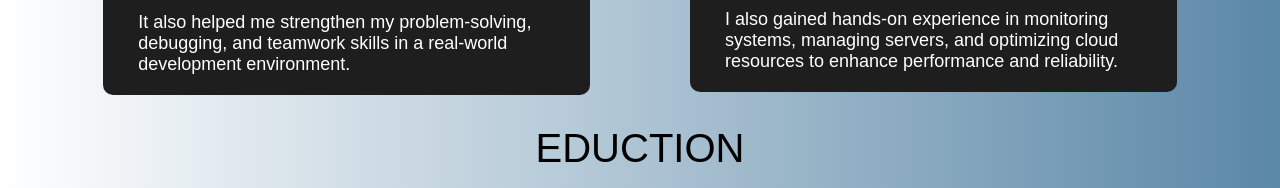
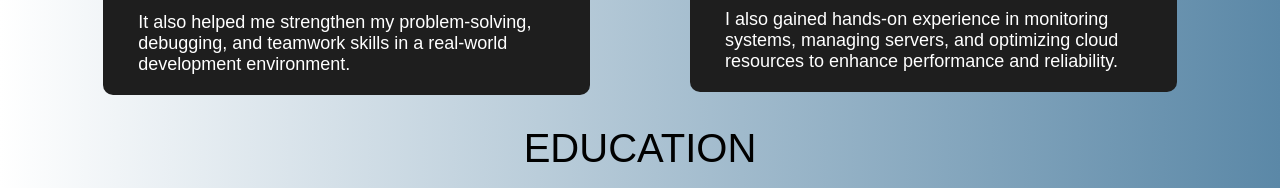
Before and after one commit to aman13122001/Front-End, a plain HTML site: page Front End/portfoilo/index.html in a window 1280 px wide. Shown: the part 3060-3248 px from the top of the page. Drawn offline with nearby package versions, Linux system fonts and the light colour scheme; files whose address does not match are found by name.

Commit message:
fix error

```diff
--- a/Front End/portfoilo/index.html
+++ b/Front End/portfoilo/index.html
@@ -187,7 +187,7 @@
         </div>
       </section>
       <section class="section6">
-        <h1 class="heading">EDUCTION</h1>
+        <h1 class="heading">EDUCATION</h1>
         <div class="eduction">
           <div class="mca">
             <h1 class="year">2024 - Present</h1>
```
